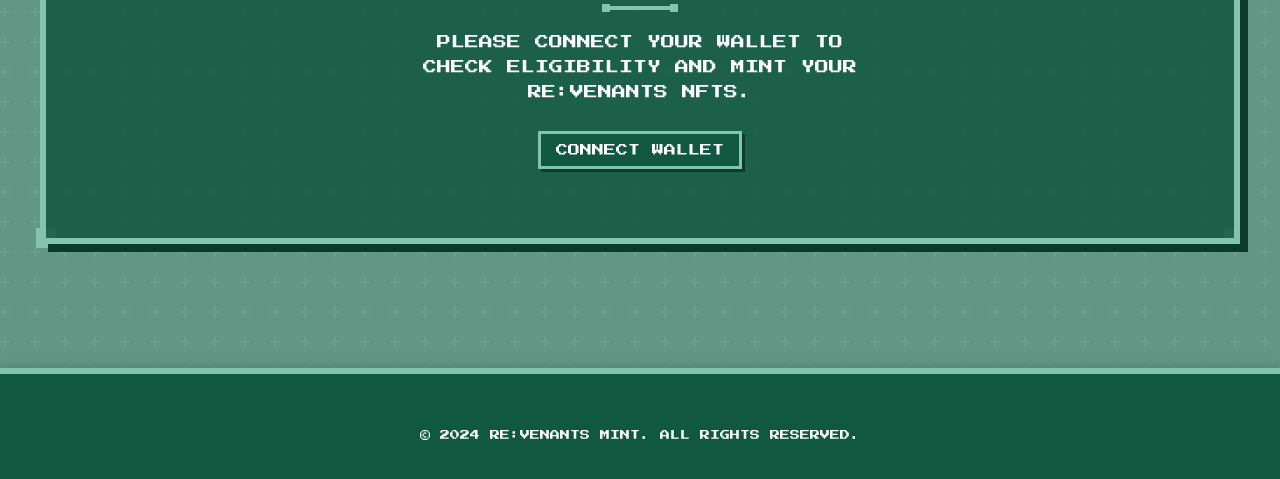
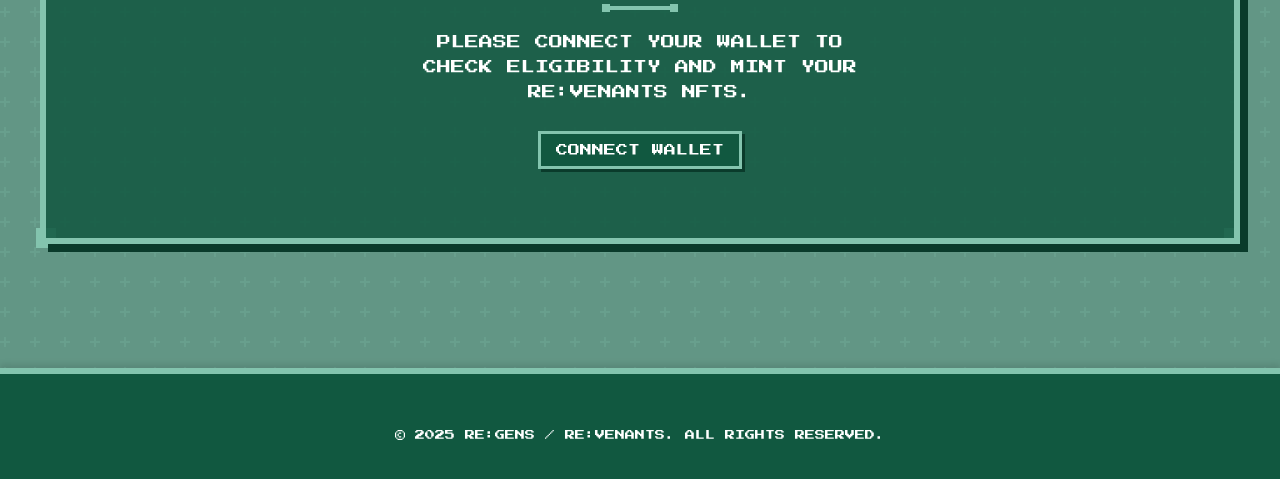
Before and after one commit to QuickosssLabs/renaissance_mint_app, a plain HTML site: page index.html in a window 1280 px wide. Shown: the part 683-1162 px from the top of the page. Drawn offline with Linux system fonts and the light colour scheme.

Commit message:
Update index.html

```diff
--- a/index.html
+++ b/index.html
@@ -122,7 +122,7 @@
     <!-- Footer -->
     <footer>
         <div class="container mx-auto px-4 py-8 text-center">
-            <p>© 2024 Re:venants Mint. All rights reserved.</p>
+            <p>© 2025 Re:gens / Re:venants. All rights reserved.</p>
         </div>
     </footer>
 
```
